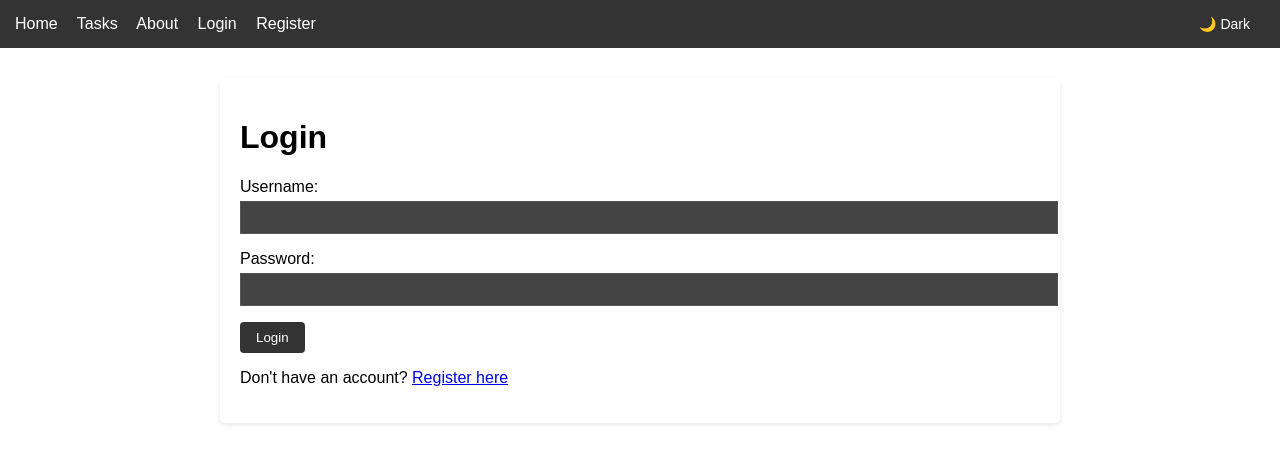
After one commit to ishangautam7/django, a Django app: page /login/ in a window 1280 px wide. The commit adds this page. Shown: the top 464 px of the page. Run offline with Django 5.2, Linux system fonts and the light colour scheme.

Commit message:
some changes

```diff
--- a/tasks/urls.py
+++ b/tasks/urls.py
@@ -5,6 +5,9 @@ urlpatterns = [
     path('', views.home, name='home'),
     path('about/', views.about, name='about'),
     path('toggle-theme/', views.toggle_theme, name='toggle_theme'),
+    path('register/', views.register_view, name='register'),
+    path('login/', views.login_view, name='login'),
+    path('logout/', views.logout_view, name='logout'),
     path('tasks/', views.task_list, name='task_list'),
     path('tasks/create/', views.task_create, name='task_create'),
     path('tasks/<int:pk>/update/', views.task_update, name='task_update'),
--- a/tasks/views.py
+++ b/tasks/views.py
@@ -1,16 +1,16 @@
 from django.shortcuts import render, redirect, get_object_or_404
 from django.http import HttpResponse
+from django.contrib.auth import login, logout, authenticate
+from django.contrib.auth.decorators import login_required
 from .models import Task
-from .forms import TaskForm
+from .forms import TaskForm, RegisterForm
 
 
 def home(request):
     """Home page view - demonstrates sessions (visit counter)"""
-    # Session: track visit count
     visit_count = request.session.get('visit_count', 0)
     visit_count += 1
     request.session['visit_count'] = visit_count
-
     return render(request, 'tasks/home.html', {'visit_count': visit_count})
 
 
@@ -26,29 +26,69 @@ def toggle_theme(request):
     return redirect(request.META.get('HTTP_REFERER', '/'))
 
 
-# ---- CRUD Operations using Django Forms ----
+# ---- Authentication Views ----
 
+def register_view(request):
+    """User registration - creates a new account"""
+    if request.method == 'POST':
+        form = RegisterForm(request.POST)
+        if form.is_valid():
+            user = form.save()
+            login(request, user)
+            return redirect('task_list')
+    else:
+        form = RegisterForm()
+    return render(request, 'tasks/register.html', {'form': form})
+
+
+def login_view(request):
+    """User login - authenticates and creates session cookie"""
+    if request.method == 'POST':
+        username = request.POST.get('username')
+        password = request.POST.get('password')
+        user = authenticate(request, username=username, password=password)
+        if user is not None:
+            login(request, user)
+            return redirect('task_list')
+        else:
+            return render(request, 'tasks/login.html', {'error': 'Invalid username or password'})
+    return render(request, 'tasks/login.html')
+
+
+def logout_view(request):
+    """User logout - clears session"""
+    logout(request)
+    return redirect('home')
+
+
+# ---- CRUD Operations (Protected with @login_required) ----
+
+@login_required(login_url='login')
 def task_list(request):
-    """READ - List all tasks"""
-    tasks = Task.objects.all()
+    """READ - List tasks for the logged-in user only (Authorization)"""
+    tasks = Task.objects.filter(user=request.user)
     return render(request, 'tasks/task_list.html', {'tasks': tasks})
 
 
+@login_required(login_url='login')
 def task_create(request):
     """CREATE - Add a new task using Django ModelForm"""
     if request.method == 'POST':
         form = TaskForm(request.POST)
         if form.is_valid():
-            form.save()
+            task = form.save(commit=False)
+            task.user = request.user
+            task.save()
             return redirect('task_list')
     else:
         form = TaskForm()
     return render(request, 'tasks/task_create.html', {'form': form})
 
 
+@login_required(login_url='login')
 def task_update(request, pk):
-    """UPDATE - Edit an existing task using Django ModelForm"""
-    task = get_object_or_404(Task, pk=pk)
+    """UPDATE - Edit an existing task (only if owned by user)"""
+    task = get_object_or_404(Task, pk=pk, user=request.user)
     if request.method == 'POST':
         form = TaskForm(request.POST, instance=task)
         if form.is_valid():
@@ -59,9 +99,10 @@ def task_update(request, pk):
     return render(request, 'tasks/task_update.html', {'form': form, 'task': task})
 
 
+@login_required(login_url='login')
 def task_delete(request, pk):
-    """DELETE - Remove a task"""
-    task = get_object_or_404(Task, pk=pk)
+    """DELETE - Remove a task (only if owned by user)"""
+    task = get_object_or_404(Task, pk=pk, user=request.user)
     if request.method == 'POST':
         task.delete()
         return redirect('task_list')
--- a/templates/base.html
+++ b/templates/base.html
@@ -11,23 +11,33 @@
             margin: 0;
             padding: 0;
 
-                {
+            background-color: {
                 % if request.session.theme=='dark' %
             }
 
-            background-color: #1a1a1a;
-            color: #e0e0e0;
-
-                {
+            #1a1a1a {
                 % else %
             }
 
-            background-color: #f4f4f4;
-            color: #333;
-
-                {
+            #f4f4f4 {
                 % endif %
             }
+
+            ;
+
+            color: {
+                % if request.session.theme=='dark' %
+            }
+
+            #e0e0e0 {
+                % else %
+            }
+
+            #333 {
+                % endif %
+            }
+
+            ;
         }
 
         nav {
@@ -53,22 +63,19 @@
             margin: 30px auto;
             padding: 20px;
 
-                {
+            background: {
                 % if request.session.theme=='dark' %
             }
 
-            background: #2d2d2d;
-
-                {
+            #2d2d2d {
                 % else %
             }
 
-            background: white;
-
-                {
+            white {
                 % endif %
             }
 
+            ;
             border-radius: 5px;
             box-shadow: 0 2px 5px rgba(0, 0, 0, 0.1);
         }
@@ -129,6 +136,12 @@
             <a href="{% url 'home' %}">Home</a>
             <a href="{% url 'task_list' %}">Tasks</a>
             <a href="{% url 'about' %}">About</a>
+            {% if user.is_authenticated %}
+            <a href="{% url 'logout' %}">Logout ({{ user.username }})</a>
+            {% else %}
+            <a href="{% url 'login' %}">Login</a>
+            <a href="{% url 'register' %}">Register</a>
+            {% endif %}
         </div>
         <a href="{% url 'toggle_theme' %}" class="theme-toggle">
             {% if request.session.theme == 'dark' %}☀️ Light{% else %}🌙 Dark{% endif %}
--- /dev/null
+++ b/templates/tasks/login.html
@@ -0,0 +1,25 @@
+{% extends 'base.html' %}
+
+{% block title %}Login - Task Manager{% endblock %}
+
+{% block content %}
+<h1>Login</h1>
+
+{% if error %}
+<p style="color: red;">{{ error }}</p>
+{% endif %}
+
+<form method="POST">
+    {% csrf_token %}
+    <p>
+        <label for="username">Username:</label><br>
+        <input type="text" name="username" id="username" required style="width:100%; padding:8px; margin-top:5px;">
+    </p>
+    <p>
+        <label for="password">Password:</label><br>
+        <input type="password" name="password" id="password" required style="width:100%; padding:8px; margin-top:5px;">
+    </p>
+    <button type="submit" class="btn">Login</button>
+</form>
+<p>Don't have an account? <a href="{% url 'register' %}">Register here</a></p>
+{% endblock %}
```
Also changed, not shown: tasks/forms.py (+14 -0 lines), templates/tasks/register.html (added, +21 -0 lines).
